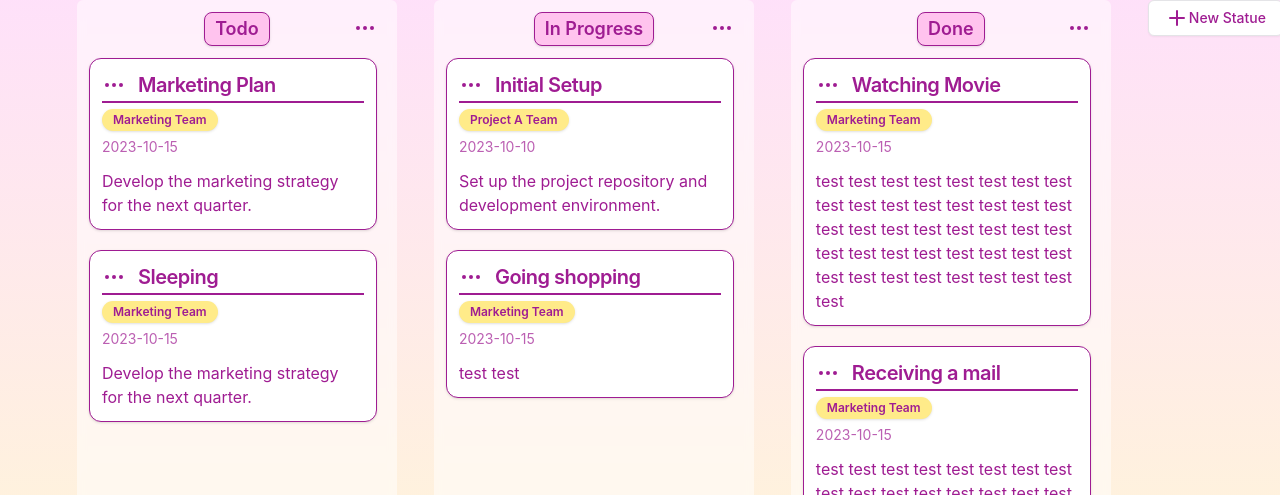
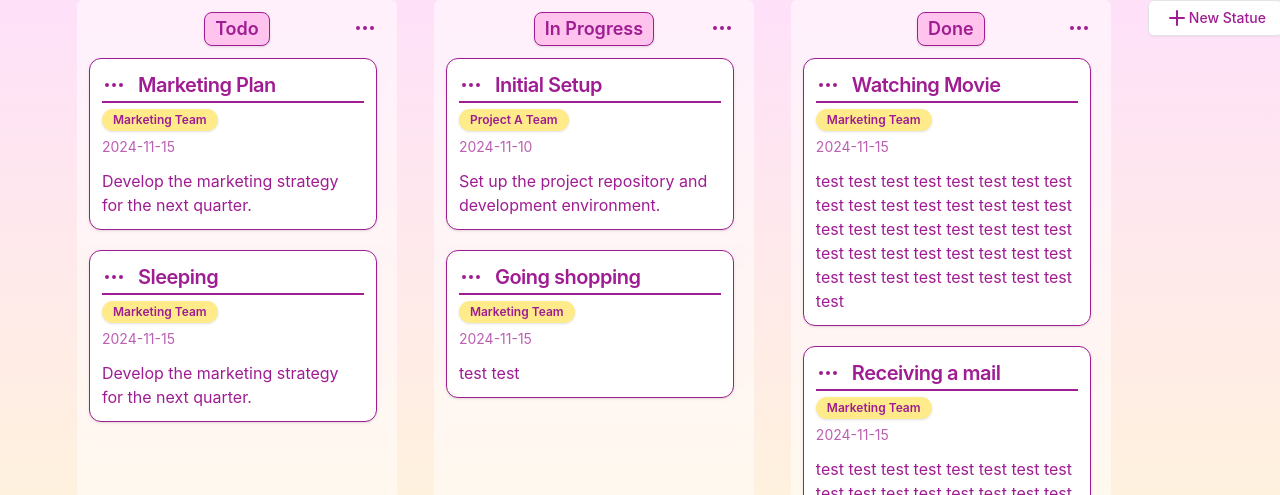
Before and after one commit to KaiKoide/task-space, a React (Vite) app in the folder client/: page / in a window 1280 px wide. Shown: the part 106-601 px from the top of the page. Built offline with nearby package versions, Linux system fonts and the light colour scheme.

Commit message:
feat: create calendar page

```diff
--- /dev/null
+++ b/client/src/components/Calendar.tsx
@@ -0,0 +1,33 @@
+import FullCalendar from "@fullcalendar/react";
+import dayGridPlugin from "@fullcalendar/daygrid";
+
+import { useTaskStore } from "@/store/useStore";
+
+function Calendar() {
+	const { tasks } = useTaskStore();
+
+	return (
+		<FullCalendar
+			plugins={[dayGridPlugin]}
+			initialView="dayGridMonth"
+			events={tasks.map((task) => ({
+				title: task.title,
+				date: task.due_date,
+			}))}
+			headerToolbar={{
+				left: "prev,next today",
+				center: "title",
+				right: "dayGridMonth,dayGridWeek",
+			}}
+			eventClassNames="bg-blue-500 text-white text-sm rounded-md p-1"
+			dayCellClassNames="border border-gray-200 hover:bg-gray-100"
+			views={{
+				dayGridMonth: {
+					dayHeaderClassNames: "text-gray-700 font-bold",
+				},
+			}}
+		/>
+	);
+}
+
+export default Calendar;
--- a/client/src/components/ui/tabs.tsx
+++ b/client/src/components/ui/tabs.tsx
@@ -5,6 +5,7 @@ import "react-tabs/style/react-tabs.css";
 
 import Board from "@/components/Board";
 import { Button } from "@/components/ui/button";
+import Calendar from "@/components/Calendar";
 import TaskDialog from "@/components/ui/taskDialog";
 import List from "../List";
 
@@ -50,7 +51,7 @@ function TabsComponent() {
 				<List />
 			</TabPanel>
 			<TabPanel>
-				<h2 className="text-lg font-semibold">Content for Tab 3</h2>
+				<Calendar />
 			</TabPanel>
 		</Tabs>
 	);
--- a/client/src/mock/tasksData.json
+++ b/client/src/mock/tasksData.json
@@ -3,8 +3,8 @@
 		"id": "t1u2v3w4-1234-56ab-cdef-0987654321kl",
 		"title": "Initial Setup",
 		"description": "Set up the project repository and development environment.",
-		"created_at": "2023-10-03T12:00:00Z",
-		"due_date": "2023-10-10",
+		"created_at": "2024-11-03T12:00:00Z",
+		"due_date": "2024-11-10",
 		"status_id": "adb7873a-15cc-45b9-b1b7-9483ee6fd129",
 		"group_id": "g1h2i3j4-1234-56ab-cdef-0987654321ef",
 		"created_by": "a1b2c3d4-5678-90ab-cdef-1234567890ab"
@@ -13,8 +13,8 @@
 		"id": "x1y2z3a4-5678-90ab-cdef-1234567890mn",
 		"title": "Marketing Plan",
 		"description": "Develop the marketing strategy for the next quarter.",
-		"created_at": "2023-10-04T14:00:00Z",
-		"due_date": "2023-10-15",
+		"created_at": "2024-11-04T14:00:00Z",
+		"due_date": "2024-11-15",
 		"status_id": "614da700-cfe4-45ec-9b0c-945fb0b1e248",
 		"group_id": "k1l2m3n4-5678-90ab-cdef-1234567890gh",
 		"created_by": "b1c2d3e4-1234-56ab-cdef-0987654321ab"
@@ -23,8 +23,8 @@
 		"id": "x1y2z3a4-5678-90ab-cdef-1234567890mm",
 		"title": "Sleeping",
 		"description": "Develop the marketing strategy for the next quarter.",
-		"created_at": "2023-10-04T14:00:00Z",
-		"due_date": "2023-10-15",
+		"created_at": "2024-11-04T14:00:00Z",
+		"due_date": "2024-11-15",
 		"status_id": "614da700-cfe4-45ec-9b0c-945fb0b1e248",
 		"group_id": "k1l2m3n4-5678-90ab-cdef-1234567890gh",
 		"created_by": "b1c2d3e4-1234-56ab-cdef-0987654321ab"
@@ -33,8 +33,8 @@
 		"id": "x1y2z3a4-5678-90ab-cdef-1234567890mz",
 		"title": "Watching Movie",
 		"description": "test test test test test test test test test test test test test test test test test test test test test test test test test test test test test test test test test test test test test test test test test",
-		"created_at": "2023-10-04T14:00:00Z",
-		"due_date": "2023-10-15",
+		"created_at": "2024-11-04T14:00:00Z",
+		"due_date": "2024-11-15",
 		"status_id": "2fa5fcf8-3dc8-4664-9498-dfa631694347",
 		"group_id": "k1l2m3n4-5678-90ab-cdef-1234567890gh",
 		"created_by": "b1c2d3e4-1234-56ab-cdef-0987654321ab"
@@ -43,8 +43,8 @@
 		"id": "x1y2z3a4-5678-90ab-cdef-1234567890aa",
 		"title": "Going shopping",
 		"description": "test test",
-		"created_at": "2023-10-04T14:00:00Z",
-		"due_date": "2023-10-15",
+		"created_at": "2024-11-04T14:00:00Z",
+		"due_date": "2024-11-15",
 		"status_id": "adb7873a-15cc-45b9-b1b7-9483ee6fd129",
 		"group_id": "k1l2m3n4-5678-90ab-cdef-1234567890gh",
 		"created_by": "b1c2d3e4-1234-56ab-cdef-0987654321ab"
@@ -53,8 +53,8 @@
 		"id": "x1y2z3a4-5678-90ab-cdef-1234567890bb",
 		"title": "Receiving a mail",
 		"description": "test test test test test test test test test test test test test test test test test test test test test test test test test test test test test test test test test test test test test test test test test",
-		"created_at": "2023-10-04T14:00:00Z",
-		"due_date": "2023-10-15",
+		"created_at": "2024-11-04T14:00:00Z",
+		"due_date": "2024-11-15",
 		"status_id": "2fa5fcf8-3dc8-4664-9498-dfa631694347",
 		"group_id": "k1l2m3n4-5678-90ab-cdef-1234567890gh",
 		"created_by": "b1c2d3e4-1234-56ab-cdef-0987654321ab"
--- a/client/tailwind.config.js
+++ b/client/tailwind.config.js
@@ -1,7 +1,11 @@
 /** @type {import('tailwindcss').Config} */
 export default {
   darkMode: ["class"],
-  content: ["./index.html", "./src/**/*.{js,ts,jsx,tsx}"],
+  content: [
+    "./index.html",
+    "./src/**/*.{js,ts,jsx,tsx}",
+    "node_modules/@fullcalendar/**/*",
+  ],
   theme: {
     extend: {
       borderRadius: {
```
